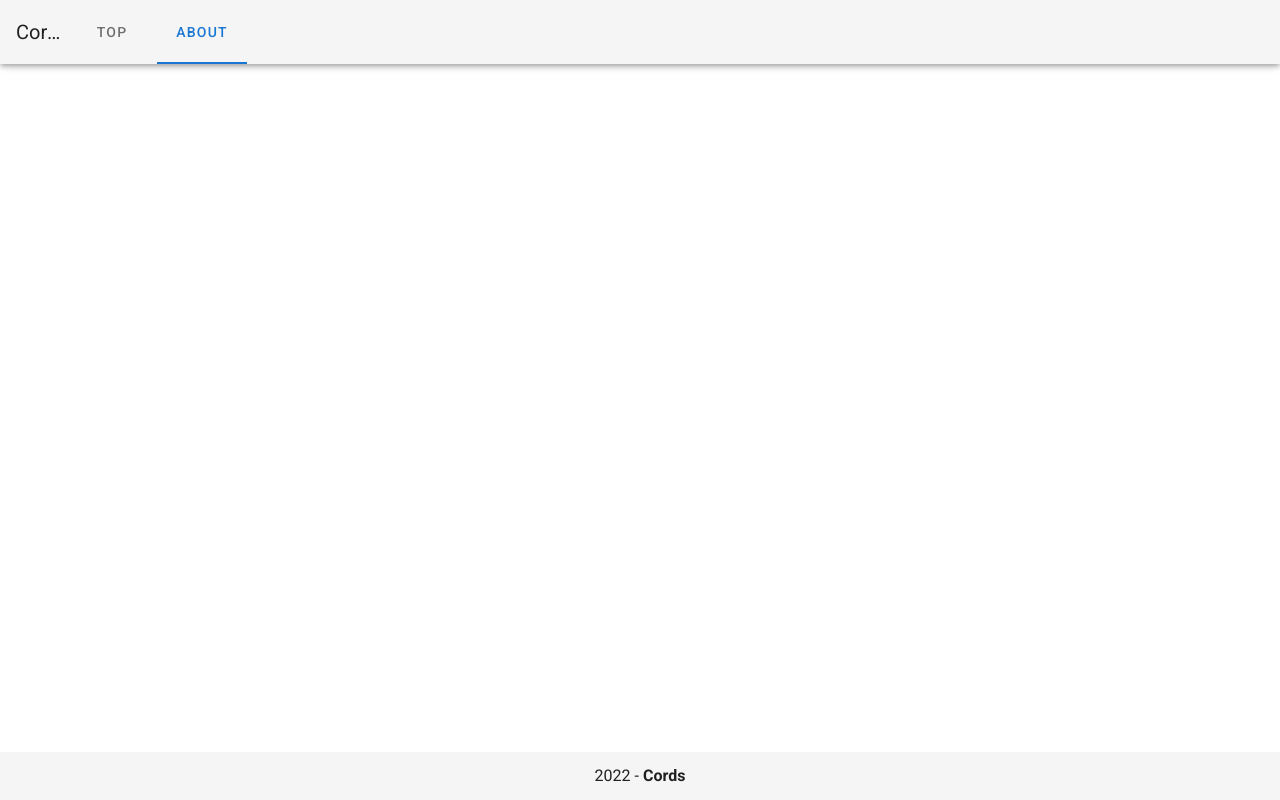
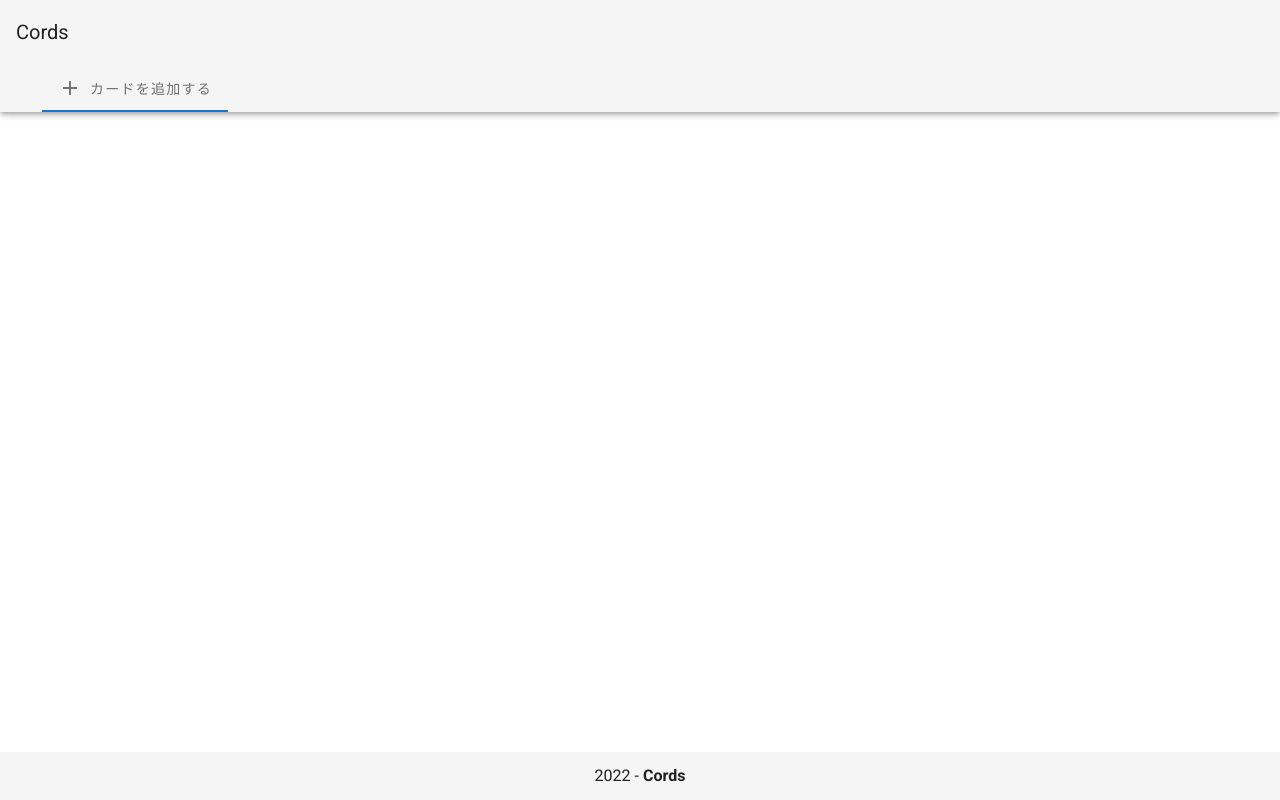
Before and after one commit to simonNozaki/cords, a Nuxt app: page /about in a window 1280 px wide. Built offline with nearby package versions, Linux system fonts and the light colour scheme.

Commit message:
ナビゲーションバーの整理

```diff
--- a/components/AppHeader.vue
+++ b/components/AppHeader.vue
@@ -1,12 +1,15 @@
 <template>
   <v-app-bar app>
-    <v-toolbar-title> Cords </v-toolbar-title>
+    <v-app-bar-title> Cords </v-app-bar-title>
 
     <v-spacer></v-spacer>
 
-    <v-tabs>
-      <v-tab to="/"> Top </v-tab>
-      <v-tab to="/about"> About </v-tab>
-    </v-tabs>
+    <template #extension>
+      <v-tabs align-with-title>
+        <v-tab to="/">
+          <v-icon left> mdi-plus </v-icon> カードを追加する
+        </v-tab>
+      </v-tabs>
+    </template>
   </v-app-bar>
 </template>
```
